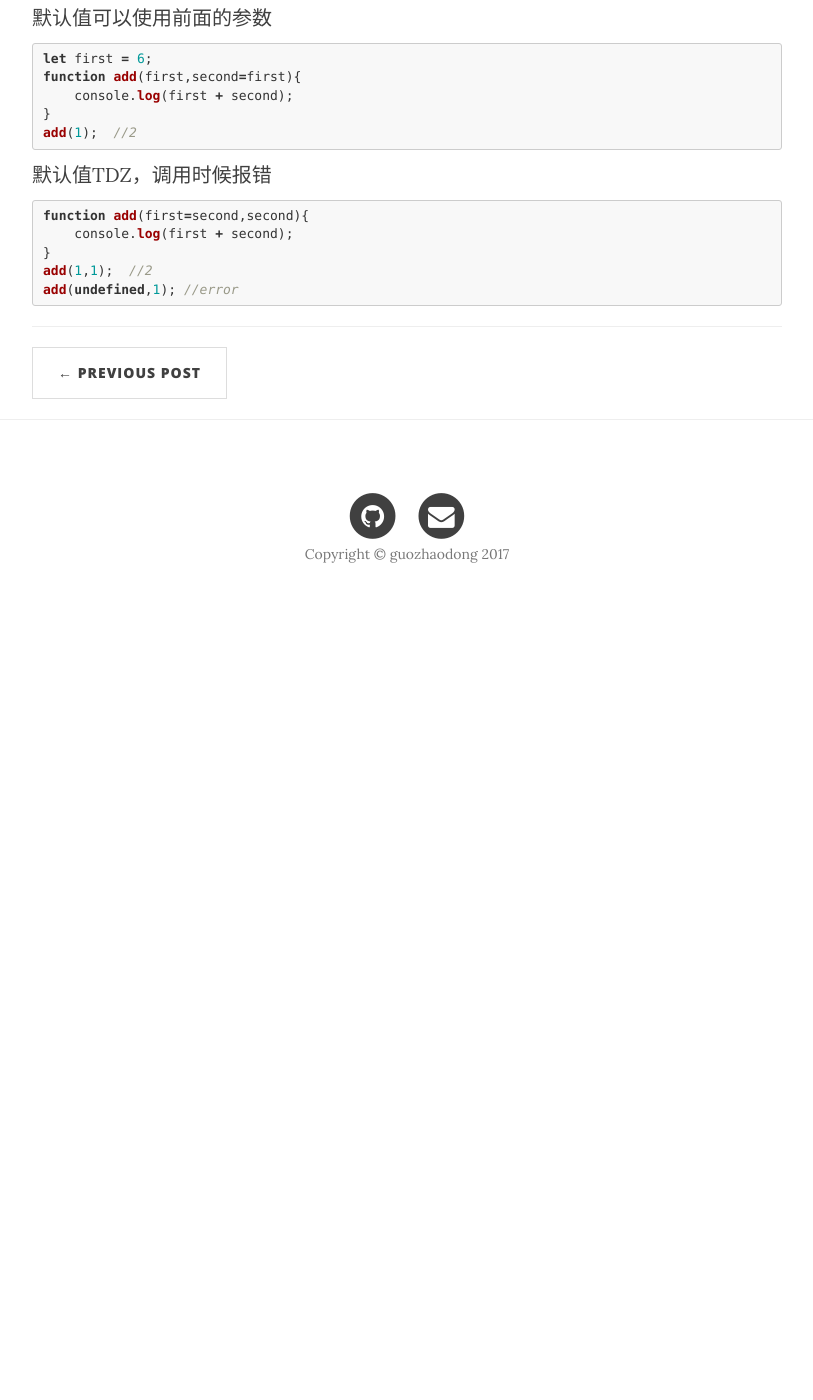
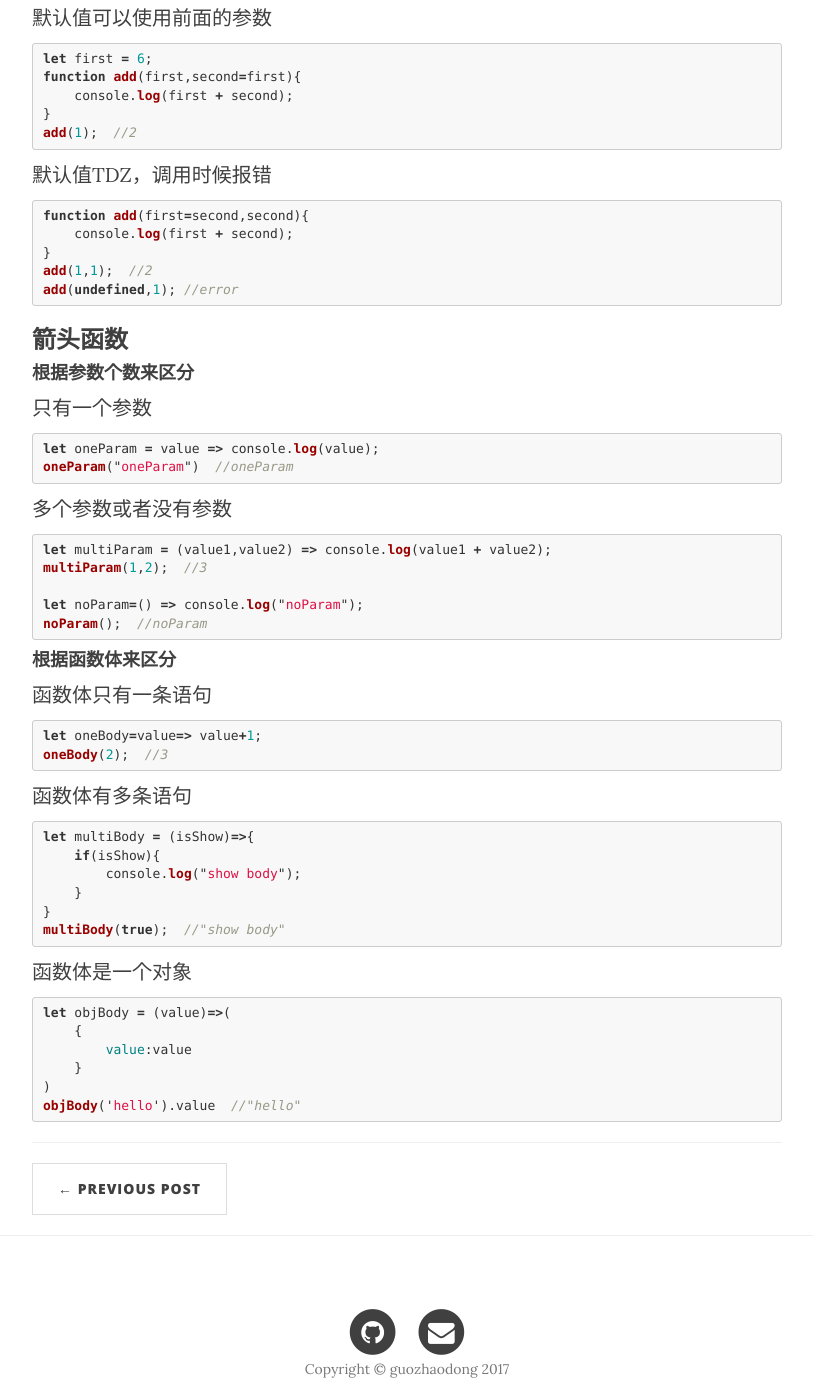
Before and after one commit to Bubble2/Bubble2.github.io, a Jekyll site: the page built from _posts/2017-07-31-es6-function.md, in a window 1280 px wide and 1400 px high, scrolled down 3779 px. Shown: the whole window, without its empty margins (233-1046 px from the left). Built offline with Jekyll 4.4.1, drawn with Linux system fonts in a browser that asks for light colours; nearby versions of some CDN libraries; before the commit the page ends 4409 px from its top, so only the background shows below that.

Commit message:
modify function

````diff
--- a/_posts/2017-07-31-es6-function.md
+++ b/_posts/2017-07-31-es6-function.md
@@ -217,3 +217,55 @@ function add(first=second,second){
 add(1,1);  //2
 add(undefined,1); //error
 ```
+
+### 箭头函数
+
+#### 根据参数个数来区分
+
+只有一个参数
+
+``` js
+let oneParam = value => console.log(value);
+oneParam("oneParam")  //oneParam
+```
+
+多个参数或者没有参数
+
+``` js
+let multiParam = (value1,value2) => console.log(value1 + value2);
+multiParam(1,2);  //3
+
+let noParam=() => console.log("noParam");
+noParam();  //noParam
+```
+
+#### 根据函数体来区分
+
+函数体只有一条语句
+
+``` js
+let oneBody=value=> value+1;
+oneBody(2);  //3
+```
+
+函数体有多条语句
+
+``` js
+let multiBody = (isShow)=>{
+    if(isShow){
+        console.log("show body");
+    }
+}
+multiBody(true);  //"show body"
+```
+
+函数体是一个对象
+
+``` js
+let objBody = (value)=>(
+    {
+        value:value
+    }
+)
+objBody('hello').value  //"hello"
+```
````
